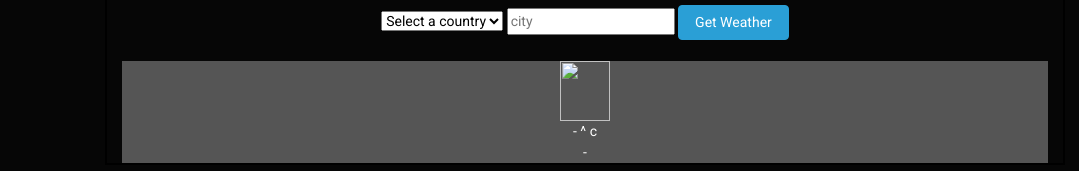
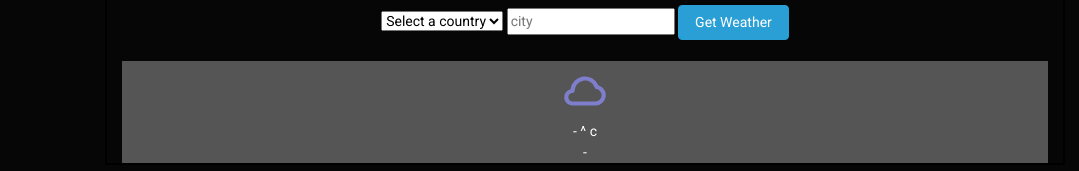
Before and after one commit to RavinRup1/Mzanzi, a plain HTML site: page index.html in a window 1280 px wide. Shown: the part 390-561 px from the top of the page, without its empty margins (55-1134 px from the left). Drawn offline with Linux system fonts and the light colour scheme.

Commit message:
Update index.html

```diff
--- a/index.html
+++ b/index.html
@@ -78,7 +78,7 @@
      <div class="container">
        <div class="notification">
          <div class= "weather-container btn-secondary">
-           <div class="weather-icon"><img src="icons\cloud.svg" width="50" height="60"></div>
+           <div class="weather-icon"><img src="icon\cloud.svg" width="50" height="60"></div>
            <div id="tempreture"> -  ^ c</div>
            <div id= "tempreture-description">-</div>
          </div>
```
